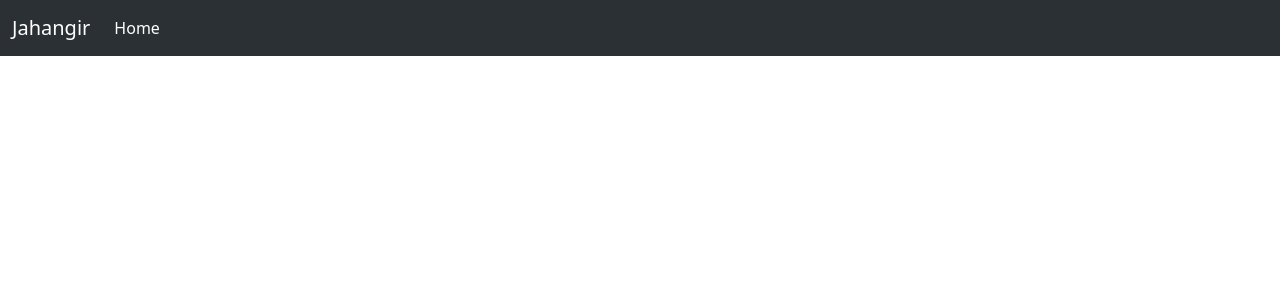
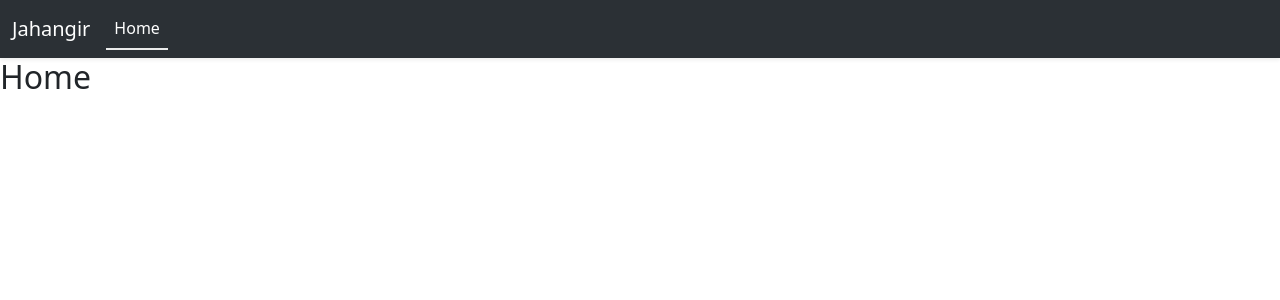
Before and after one commit to a-jahangir/Todo-Shop, a Vue app: page / in a window 1280 px wide. Before the commit this address had no page. Shown: the top 300 px of the page. Built offline with nearby package versions, Linux system fonts and the light colour scheme.

Commit message:
Vue-router & Homepage Created

```diff
--- a/src/App.vue
+++ b/src/App.vue
@@ -1,5 +1,6 @@
 <template>
   <navBar />
+  <router-view />
 </template>
 
 <script setup>
--- /dev/null
+++ b/src/Pages/Home.vue
@@ -0,0 +1,6 @@
+<template>
+    <h2>Home</h2>
+</template>
+
+<script setup>
+</script>
--- a/src/components/Header.vue
+++ b/src/components/Header.vue
@@ -1,6 +1,6 @@
 <template>
     <header>
-        <nav class="navbar navbar-expand-lg bg-body-tertiary" data-bs-theme="dark">
+        <nav class="navbar navbar-expand-lg bg-body-tertiary shadow-sm" data-bs-theme="dark">
             <div class="container-fluid">
                 <a class="navbar-brand" href="/">Jahangir</a>
                 <button class="navbar-toggler" type="button" data-bs-toggle="collapse"
@@ -11,7 +11,7 @@
                 <div class="collapse navbar-collapse" id="navbarSupportedContent">
                     <ul class="navbar-nav me-auto mb-2 mb-lg-0">
                         <li class="nav-item">
-                            <a class="nav-link active" aria-current="page" href="#">Home</a>
+                            <router-link class="nav-link active" to="/" >Home</router-link>
                         </li>
                     </ul>
                 </div>
@@ -20,5 +20,9 @@
     </header>
 </template>
 
-<script setup>
-</script>
+<style scoped>
+.router-link-active {
+    color: rgba(255, 255, 255, 0.9);
+    border-bottom: 2px solid rgba(255, 255, 255, 0.9);
+}
+</style>
--- a/src/router/index.js
+++ b/src/router/index.js
@@ -1,6 +1,9 @@
 import { createRouter, createWebHistory } from 'vue-router'
+import Home from '../Pages/Home.vue'
 
-const routes = []
+const routes = [{
+  path: '/', name: 'home', component: Home
+}]
 
 const router = createRouter({
   history: createWebHistory(),
```
